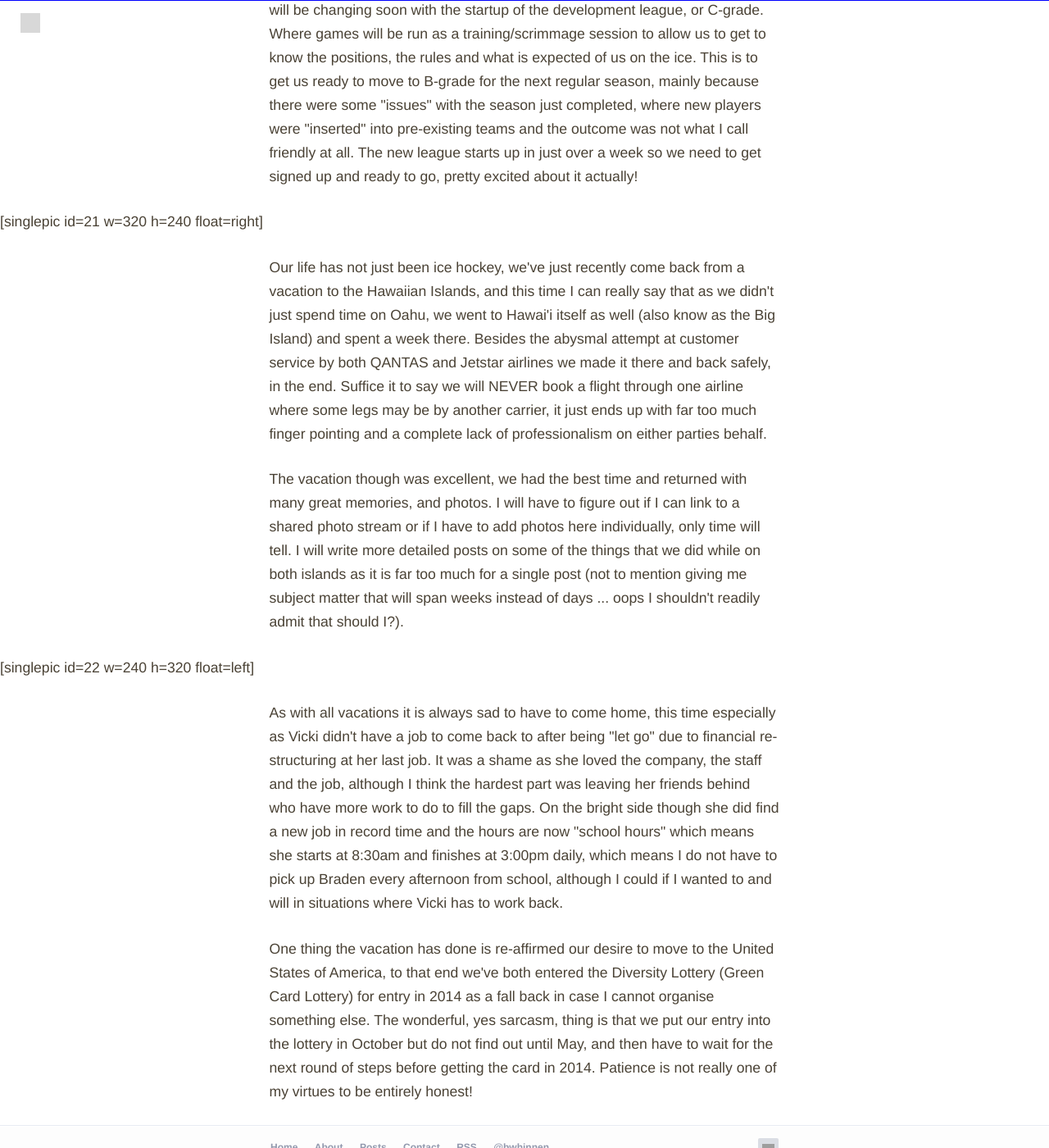
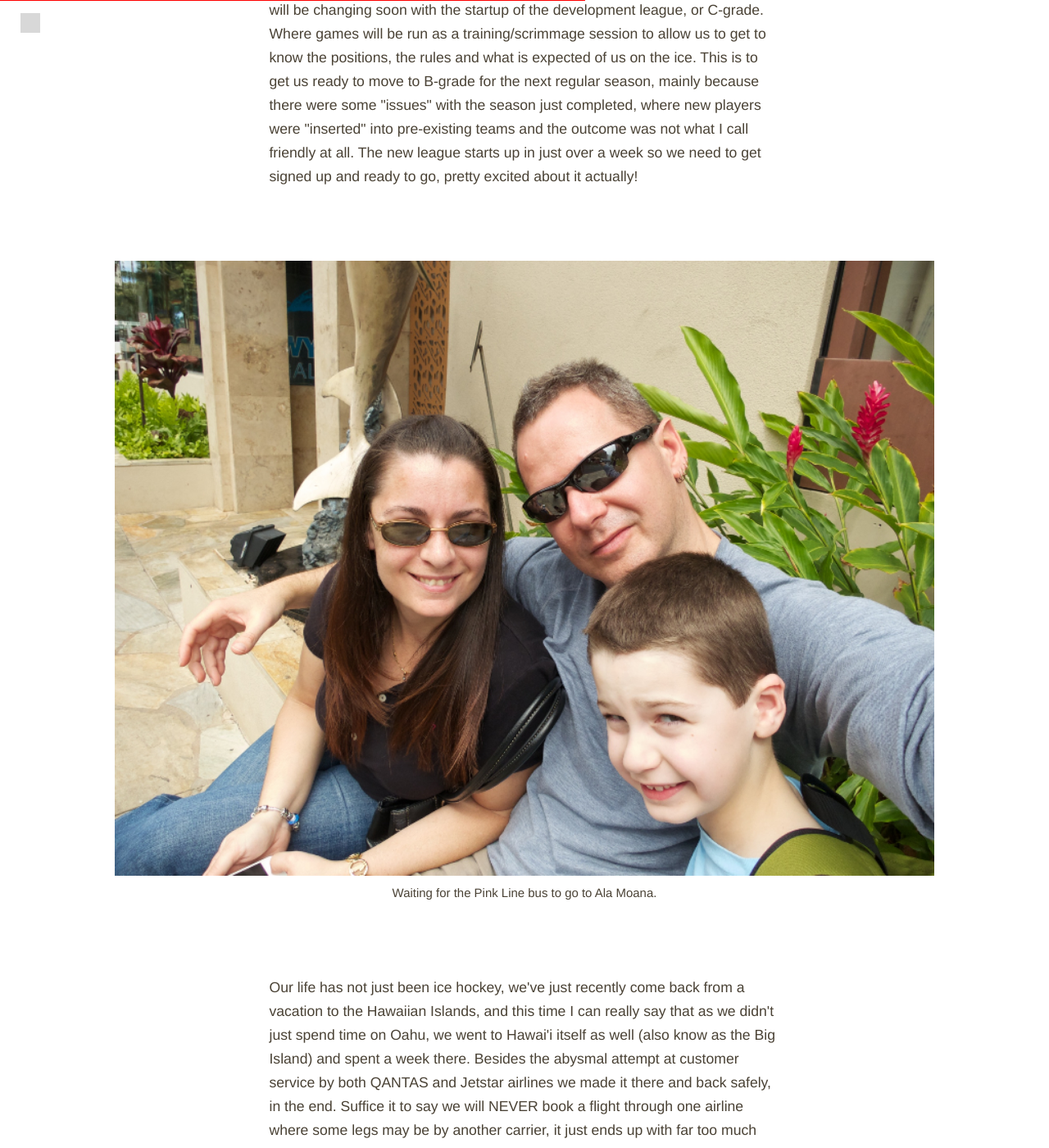
Before and after one commit to bwhinnen/bwhinnen.github.io, a Jekyll site: the page built from _posts/2012-10-16-must-do-this-more-often.html, in a window 1280 px wide and 1400 px high, scrolled down 1484 px. Shown: the whole window at 82% size. Built offline with Jekyll 4.4.1, drawn with Linux system fonts in a browser that asks for light colours; nearby versions of some CDN libraries; Markdown is read by kramdown in place of the engine named in the settings; comment, search, counter and statistics services are not loaded; some of the changed text lies outside the part shown; grey boxes are pictures that could not be loaded.

Commit message:
modified:   _posts/2012-10-16-must-do-this-more-often.html 	modified:   _site/2012/10/must-do-this-more-often.html 	new file:   _site/assets/img/img_0113.jpg 	new file:   _site/assets/img/img_0129.jpg 	new file:   assets/img/img_0113.jpg 	new file:   assets/img/img_0129.jpg

```diff
--- a/_posts/2012-10-16-must-do-this-more-often.html
+++ b/_posts/2012-10-16-must-do-this-more-often.html
@@ -37,13 +37,15 @@
 
 <p>Vicki and I have not been as active as we should be, but fingers crossed that will be changing soon with the startup of the development league, or C-grade. Where games will be run as a training/scrimmage session to allow us to get to know the positions, the rules and what is expected of us on the ice. This is to get us ready to move to B-grade for the next regular season, mainly because there were some "issues" with the season just completed, where new players were "inserted" into pre-existing teams and the outcome was not what I call friendly at all. The new league starts up in just over a week so we need to get signed up and ready to go, pretty excited about it actually!</p></section>
 
-[singlepic id=21 w=320 h=240 float=right]
+<figure class="center"><img src="/assets/img/img_0113.jpg" alt=" Whinnen's waiting for the Pink Line"/>
+<figcaption>Waiting for the Pink Line bus to go to Ala Moana.</figcaption></figure>
 
 <p><section><p>Our life has not just been ice hockey, we've just recently come back from a vacation to the Hawaiian Islands, and this time I can really say that as we didn't just spend time on Oahu, we went to Hawai'i itself as well (also know as the Big Island) and spent a week there. Besides the abysmal attempt at customer service by both QANTAS and Jetstar airlines we made it there and back safely, in the end. Suffice it to say we will NEVER book a flight through one airline where some legs may be by another carrier, it just ends up with far too much finger pointing and a complete lack of professionalism on either parties behalf.</p></p>
 
 <p>The vacation though was excellent, we had the best time and returned with many great memories, and photos. I will have to figure out if I can link to a shared photo stream or if I have to add photos here individually, only time will tell. I will write more detailed posts on some of the things that we did while on both islands as it is far too much for a single post (not to mention giving me subject matter that will span weeks instead of days ... oops I shouldn't readily admit that should I?).</p></section>
 
-[singlepic id=22 w=240 h=320 float=left]
+<figure class="center"><img src="/assets/img/img_0129.jpg" alt="Great view of Waikiki Beach"/>
+<figcaption>The view from the hotel room was spectacular.</figcaption></figure>
 
 <p><section><p>As with all vacations it is always sad to have to come home, this time especially as Vicki didn't have a job to come back to after being "let go" due to financial re-structuring at her last job. It was a shame as she loved the company, the staff and the job, although I think the hardest part was leaving her friends behind who have more work to do to fill the gaps. On the bright side though she did find a new job in record time and the hours are now "school hours" which means she starts at 8:30am and finishes at 3:00pm daily, which means I do not have to pick up Braden every afternoon from school, although I could if I wanted to and will in situations where Vicki has to work back.</p></p>
 
```
Also changed, not shown: assets/img/img_0113.jpg (added), assets/img/img_0129.jpg (added), 3 other files.
